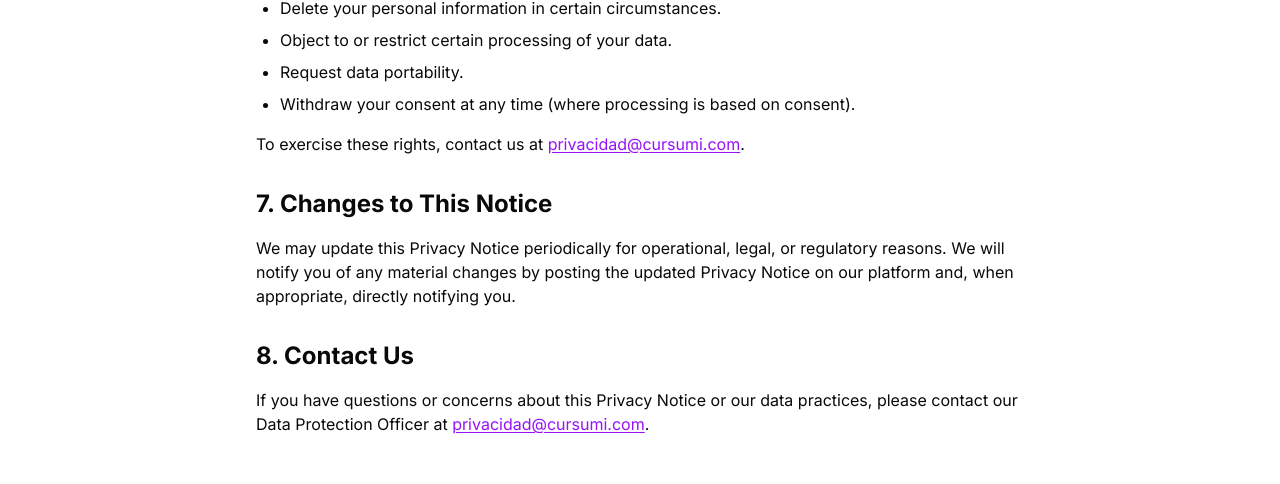
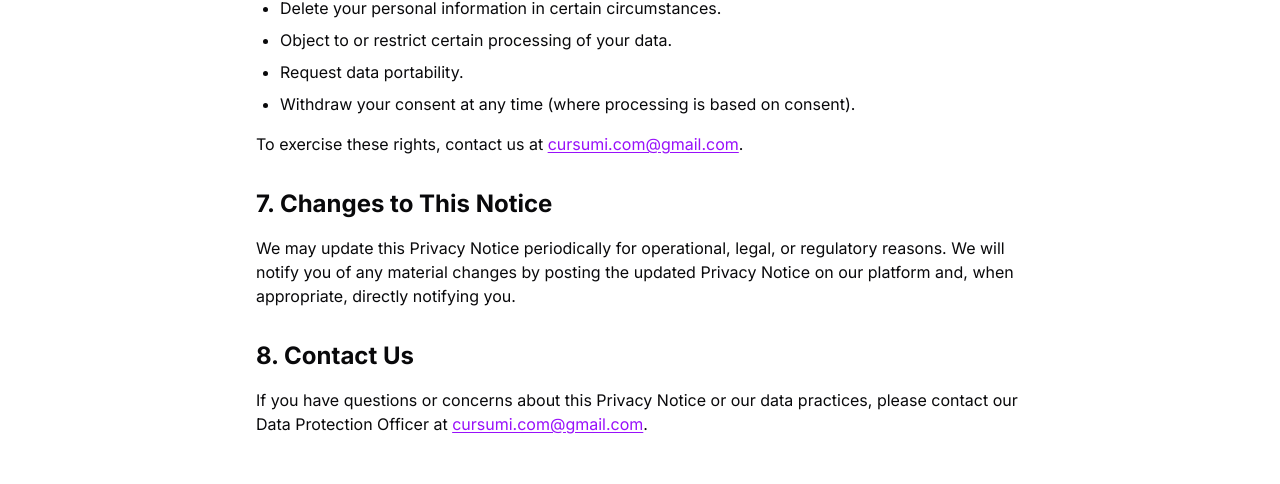
Before and after one commit to imsoft/cursumi, a Next.js app: page /privacy in a window 1280 px wide. Shown: the part 2013-2497 px from the top of the page. Built offline with nearby package versions, Linux system fonts and the light colour scheme.

Commit message:
Actualización de páginas de privacidad, términos y función de envío de correo de compra

```diff
--- a/src/app/privacy/page.tsx
+++ b/src/app/privacy/page.tsx
@@ -95,10 +95,10 @@ export default function PrivacyPage() {
                 <p>
                   To exercise these rights, contact us at{" "}
                   <Link
-                    href="mailto:privacidad@cursumi.com"
+                    href="mailto:cursumi.com@gmail.com"
                     className="text-purple-600 hover:text-purple-700 dark:text-purple-400 dark:hover:text-purple-300 underline underline-offset-2"
                   >
-                    privacidad@cursumi.com
+                    cursumi.com@gmail.com
                   </Link>
                   .
                 </p>
@@ -116,10 +116,10 @@ export default function PrivacyPage() {
                 <p>
                   If you have questions or concerns about this Privacy Notice or our data practices, please contact our Data Protection Officer at{" "}
                   <Link
-                    href="mailto:privacidad@cursumi.com"
+                    href="mailto:cursumi.com@gmail.com"
                     className="text-purple-600 hover:text-purple-700 dark:text-purple-400 dark:hover:text-purple-300 underline underline-offset-2"
                   >
-                    privacidad@cursumi.com
+                    cursumi.com@gmail.com
                   </Link>
                   .
                 </p>
--- a/src/app/terms/page.tsx
+++ b/src/app/terms/page.tsx
@@ -104,10 +104,10 @@ export default function TermsPage() {
                 <p>
                   Refund requests must be submitted within 7 days of purchase to{" "}
                   <Link
-                    href="mailto:soporte@cursumi.com"
+                    href="mailto:cursumi.com@gmail.com"
                     className="text-purple-600 hover:text-purple-700 dark:text-purple-400 dark:hover:text-purple-300 underline underline-offset-2"
                   >
-                    soporte@cursumi.com
+                    cursumi.com@gmail.com
                   </Link>
                   .
                 </p>
@@ -157,10 +157,10 @@ export default function TermsPage() {
                 <p>
                   If you have questions about these Terms and Conditions, please contact us at{" "}
                   <Link
-                    href="mailto:legal@cursumi.com"
+                    href="mailto:cursumi.com@gmail.com"
                     className="text-purple-600 hover:text-purple-700 dark:text-purple-400 dark:hover:text-purple-300 underline underline-offset-2"
                   >
-                    legal@cursumi.com
+                    cursumi.com@gmail.com
                   </Link>
                   .
                 </p>
--- a/src/lib/sendPurchaseEmail.ts
+++ b/src/lib/sendPurchaseEmail.ts
@@ -21,7 +21,7 @@ function generateEmailLayout(content: string): string {
     <hr style="border: none; border-top: 1px solid #e2e8f0; margin: 32px 0;" />
     <p style="text-align: center; font-size: 14px; color: #64748b; margin: 0;">
       If you have any questions, contact us at
-      <a href="mailto:support@cursumi.com" style="color: #7c3aed; text-decoration: none;">support@cursumi.com</a>.
+      <a href="mailto:cursumi.com@gmail.com" style="color: #7c3aed; text-decoration: none;">cursumi.com@gmail.com</a>.
     </p>
     <p style="text-align: center; font-size: 12px; color: #94a3b8; margin-top: 12px;">
       Cursumi — Empowering readers through digital knowledge.
@@ -95,7 +95,7 @@ export async function sendContactFormEmail(
 `;
 
   return resend.emails.send({
-    from: "Cursumi Contact <contact@cursumi.com>",
+    from: "Cursumi Contact <cursumi.com@gmail.com>",
     to: toEmail,
     subject,
     html: generateEmailLayout(bodyContent),
```
